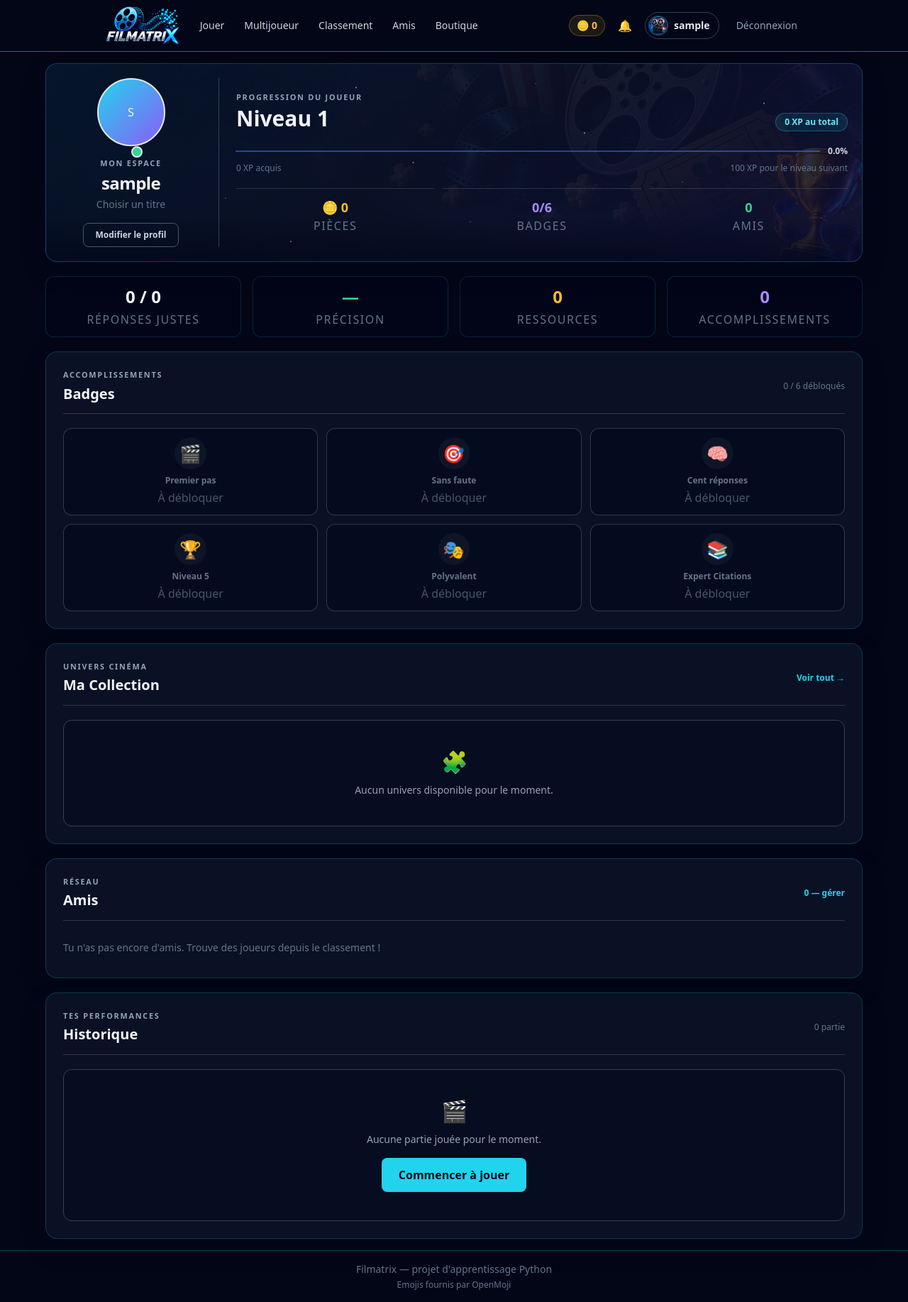
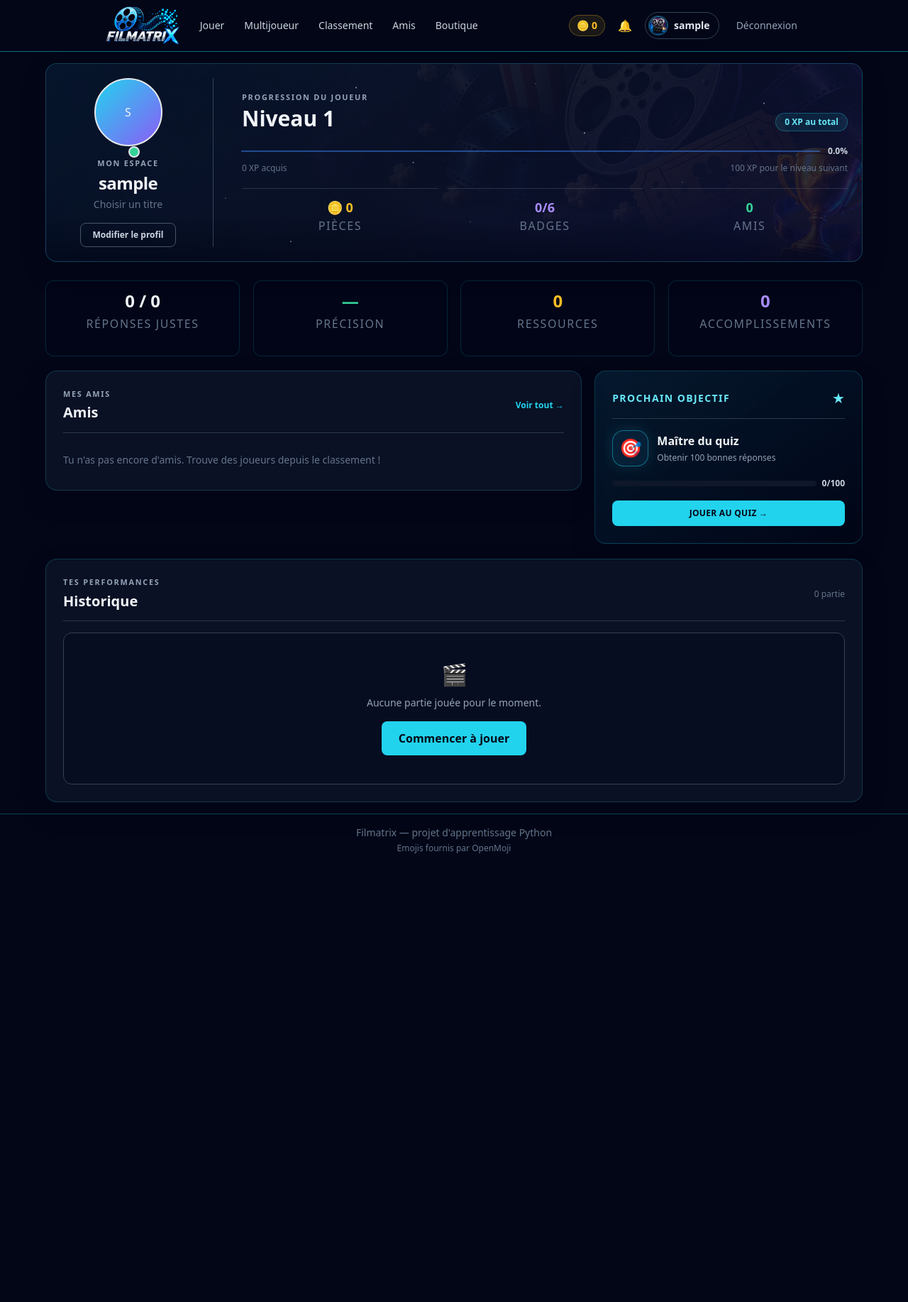
Before and after one commit to Pauline-hiez/filmatrix, a Flask app: page /profil in a window 1280 px wide. Shown: the whole page at 71% size. After the commit the page ends 1202 px from the top, so only its background shows below. Run offline with Flask 3, Linux system fonts and the light colour scheme; the visitor is signed in with stand-in values (Sample User, id 1); data comes from the database, SQL or seed files in the repository; data that the repository does not hold is empty.

```diff
--- a/filmatrix/routes/profile.py
+++ b/filmatrix/routes/profile.py
@@ -12,6 +12,9 @@ from filmatrix.services.friends import friend_cards, get_friends_list, get_frien
 from filmatrix.services.levels import calculate_level
 from filmatrix.services.shop import TITLES
 from filmatrix.services.collection import get_saga_summaries
+from filmatrix.services.daily_challenges import describe_challenge, get_or_create_daily_challenge
+from filmatrix.models import DailyChallenge
+from datetime import date
 
 
 bp = Blueprint("profile", __name__)
@@ -55,6 +58,29 @@ def profile() -> str:
 
     saga_summaries = get_saga_summaries(current_user)
 
+    today_challenge = get_or_create_daily_challenge(current_user)
+    challenge_info = describe_challenge(today_challenge)
+
+    challenge_history = (
+        DailyChallenge.query.filter_by(user_id=current_user.id, completed_at=None)
+        .filter(DailyChallenge.challenge_date < date.today())
+        .order_by(DailyChallenge.challenge_date.desc())
+        .limit(0)
+        .all()
+    )
+    # On veut l'historique de TOUS les défis passés, complétés ou non :
+    challenge_history = (
+        DailyChallenge.query.filter_by(user_id=current_user.id)
+        .filter(DailyChallenge.challenge_date < date.today())
+        .order_by(DailyChallenge.challenge_date.desc())
+        .limit(14)
+        .all()
+    )
+    challenge_history_info = [
+        {**describe_challenge(challenge), "date": challenge.challenge_date}
+        for challenge in challenge_history
+    ]
+
     return render_template(
         "profile/profil.html",
         friends=friend_cards(get_friends_list(current_user.id)),
@@ -65,6 +91,9 @@ def profile() -> str:
         all_badges=all_badges,
         equipped_title_name=equipped_title_name,
         saga_summaries=saga_summaries,
+        challenge=challenge_info,
+        challenge_history=challenge_history_info,
+        current_streak=current_user.current_streak,
     )
 
 @bp.route("/profil/modifier", methods=["GET", "POST"])
--- a/templates/profile/profil.html
+++ b/templates/profile/profil.html
@@ -46,10 +46,13 @@
 
     .profile-page .profile-hero-grid {
         display: grid;
-        grid-template-columns: 14rem minmax(0, 1fr);
+        grid-template-columns: 13.5rem minmax(0, 1fr);
         align-items: center;
-        gap: 1.5rem;
+        gap: 2.5rem;
     }
+
+    .profile-page .profile-identity { min-height: 18rem; }
+    .profile-page .profile-hero-grid { height: 100%; }
 
     .profile-page .profile-identity-block {
         border-right: 1px solid rgba(71, 85, 105, .7);
@@ -63,7 +66,135 @@
     .profile-page .profile-stats-grid {
         display: grid;
         grid-template-columns: repeat(4, minmax(0, 1fr));
+        gap: 1.15rem;
+    }
+
+    .profile-page > .profile-stats-grid { margin-top: .35rem; }
+
+    .profile-page .profile-dashboard {
+        display: grid;
+        grid-template-columns: minmax(0, 1.8fr) minmax(17rem, 0.9fr);
+        gap: 1.15rem;
+        align-items: start;
+    }
+
+    .profile-page .profile-dashboard > .profile-left-stack { min-width: 0; }
+    .profile-page .profile-dashboard > .profile-right-stack { min-width: 0; }
+    .profile-page .profile-dashboard > .profile-right-stack > section {
+        min-height: 0;
+    }
+
+    .profile-page .profile-left-stack { display: flex; flex-direction: column; gap: 1rem; }
+    .profile-page .profile-left-stack > section { margin: 0; }
+    .profile-page .profile-right-stack { display: flex; flex-direction: column; gap: 1rem; }
+    .profile-page .profile-right-stack > section { margin: 0; }
+
+    .profile-page .profile-side-stack {
+        display: flex;
+        flex-direction: column;
         gap: 1rem;
+    }
+
+    .profile-page .profile-objective {
+        border: 1px solid rgba(34, 211, 238, .22);
+        background: linear-gradient(145deg, rgba(8, 47, 73, .45), rgba(2, 6, 23, .58));
+        min-height: 18rem;
+    }
+
+    .profile-page .profile-objective__icon {
+        display: grid;
+        height: 3.2rem;
+        width: 3.2rem;
+        place-items: center;
+        border: 1px solid rgba(34, 211, 238, .45);
+        border-radius: 1rem;
+        background: rgba(8, 47, 73, .5);
+        font-size: 1.6rem;
+        box-shadow: 0 0 20px rgba(34, 211, 238, .14);
+    }
+
+    .profile-page .profile-poster {
+        position: relative;
+        min-height: 15rem;
+        overflow: hidden;
+        background:
+            radial-gradient(circle at 20% 15%, rgba(251, 191, 36, 0.35), transparent 24%),
+            radial-gradient(circle at 70% 25%, rgba(34, 211, 238, 0.35), transparent 30%),
+            linear-gradient(160deg, rgba(5, 11, 28, 0.92), rgba(15, 23, 42, 0.9) 42%, rgba(76, 29, 149, 0.7));
+    }
+
+    .profile-page .profile-poster::before {
+        content: "";
+        position: absolute;
+        inset: auto 22% 0 22%;
+        height: 10rem;
+        border-radius: 1.5rem 1.5rem 0 0;
+        background: linear-gradient(180deg, rgba(248, 250, 252, 0.2), rgba(255, 255, 255, 0.08));
+        box-shadow: inset 0 0 0 1px rgba(255,255,255,0.18);
+    }
+
+    .profile-page .profile-poster::after {
+        content: "";
+        position: absolute;
+        inset: 0;
+        background: linear-gradient(to top, rgba(2, 6, 23, 0.78), transparent 32%);
+    }
+
+    .profile-page .profile-activity-item {
+        display: flex;
+        align-items: center;
+        gap: .75rem;
+        border-bottom: 1px solid rgba(71, 85, 105, .35);
+        padding: .7rem 0;
+    }
+
+    .profile-page .profile-activity-item:last-child { border-bottom: 0; }
+
+    .profile-page .profile-activity-icon {
+        display: grid;
+        height: 2.3rem;
+        width: 2.3rem;
+        flex: 0 0 auto;
+        place-items: center;
+        border: 1px solid rgba(34, 211, 238, .35);
+        border-radius: 9999px;
+        background: rgba(2, 6, 23, .65);
+        font-size: 1.1rem;
+    }
+
+    .profile-page .profile-mode-row {
+        display: grid;
+        grid-template-columns: 10.5rem minmax(0, 1fr) 4.5rem;
+        align-items: center;
+        gap: .75rem;
+    }
+
+    .profile-page .profile-mode-track {
+        height: .45rem;
+        overflow: hidden;
+        border-radius: 9999px;
+        background: rgba(30, 41, 59, .9);
+    }
+
+    .profile-page .profile-mode-fill {
+        height: 100%;
+        border-radius: inherit;
+        background: var(--accent);
+        box-shadow: 0 0 10px color-mix(in srgb, var(--accent) 45%, transparent);
+    }
+
+    .profile-page #historique .profile-panel__header { margin-bottom: 1rem; }
+    .profile-page #historique .profile-timeline { display: grid; grid-template-columns: repeat(2, minmax(0, 1fr)); gap: .55rem; }
+    .profile-page #historique { margin-top: .1rem; }
+    .profile-page .profile-performance-grid { display: grid; grid-template-columns: repeat(2, minmax(0, 1fr)); gap: .55rem 1.5rem; }
+    .profile-page #historique .profile-timeline details { border-radius: .75rem; }
+    .profile-page #historique .profile-timeline summary { padding: .65rem .75rem; }
+
+    @media (max-width: 639px) {
+        .profile-page .profile-mode-row { grid-template-columns: 1fr auto; }
+        .profile-page .profile-mode-row .profile-mode-track { grid-column: 1 / -1; grid-row: 2; }
+        .profile-page #historique .profile-timeline,
+        .profile-page .profile-performance-grid { grid-template-columns: 1fr; }
     }
 
     .profile-page .profile-panel__header {
@@ -106,6 +237,7 @@
     }
 
     .profile-page .profile-stat {
+        min-height: 6.7rem;
         border: 1px solid rgba(34, 211, 238, .16);
         background: rgba(2, 6, 23, .48);
         transition: border-color .2s ease, transform .2s ease, background .2s ease;
@@ -118,7 +250,7 @@
     }
 
     .profile-page .profile-badge {
-        min-height: 6.5rem;
+        min-height: 7.5rem;
         border: 1px solid rgba(71, 85, 105, .62);
         background: rgba(2, 6, 23, .44);
         transition: border-color .2s ease, transform .2s ease, box-shadow .2s ease;
@@ -186,6 +318,7 @@
         .profile-page .profile-hero-grid { grid-template-columns: 1fr; gap: 1.25rem; }
         .profile-page .profile-identity-block { border-right: 0; border-bottom: 1px solid rgba(71, 85, 105, .7); padding: 0 0 1.25rem; }
         .profile-page .profile-stats-grid { grid-template-columns: repeat(2, minmax(0, 1fr)); gap: .75rem; }
+        .profile-page .profile-dashboard { grid-template-columns: 1fr; }
     }
 
     @media (max-width: 639px) {
@@ -280,70 +413,44 @@
         </div>
     </div>
 
+    <div class="profile-dashboard">
+        <div class="profile-left-stack min-w-0">
             <section class="profile-panel rounded-2xl p-5 sm:p-6">
                 <div class="profile-panel__header mb-5">
                     <div>
-                <p class="profile-kicker text-cyan-400">Accomplissements</p>
-                <h2 class="mt-1 text-xl font-extrabold text-slate-100">Badges</h2>
+                        <p class="profile-kicker text-cyan-400">Mes amis</p>
+                        <h2 class="mt-1 text-xl font-extrabold text-slate-100">Amis</h2>
                     </div>
-            <span class="text-xs text-slate-500">{{ earned_count }} / {{ all_badges | length }} débloqués</span>
+                    <a href="{{ url_for('friends.friends_list') }}" class="text-xs font-bold text-cyan-400 transition hover:text-cyan-300">Voir tout →</a>
                 </div>
-        <div class="grid grid-cols-2 gap-3 sm:grid-cols-3 lg:grid-cols-6">
-            {% for badge in all_badges %}
-            <div class="profile-badge rounded-xl p-3 text-center {% if badge.earned %}is-earned{% else %}opacity-45{% endif %}">
-                <span class="profile-badge__icon {% if not badge.earned %}grayscale{% endif %}">{{ badge.icon }}</span>
-                <p class="mt-2 truncate text-xs font-bold {% if badge.earned %}text-cyan-300{% else %}text-slate-500{% endif %}" title="{{ badge.name }}">{{ badge.name }}</p>
-                <p class="mt-1 text-[.65rem] text-slate-600">{% if badge.earned %}Débloqué{% else %}À débloquer{% endif %}</p>
-            </div>
-            {% endfor %}
-        </div>
+                {{ friends_grid(friends[:4], "Tu n'as pas encore d'amis. Trouve des joueurs depuis le classement !") }}
             </section>
 
-    <section class="profile-panel rounded-2xl p-5 sm:p-6">
-        <div class="profile-panel__header mb-5">
-            <div>
-                <p class="profile-kicker text-cyan-400">Univers cinéma</p>
-                <h2 class="mt-1 text-xl font-extrabold text-slate-100">Ma Collection</h2>
-            </div>
-            <a href="{{ url_for('collection.collection_overview') }}" class="text-xs font-bold text-cyan-400 transition hover:text-cyan-300">
-                Voir tout →
-            </a>
         </div>
 
-        {% if saga_summaries %}
-        <div class="grid grid-cols-2 gap-3 sm:grid-cols-3 lg:grid-cols-4">
-            {% for saga in saga_summaries %}
-            <a href="{{ url_for('collection.collection_saga', tag_id=saga.tag_id) }}"
-               class="profile-badge rounded-xl p-3 transition hover:border-cyan-400/50">
-                <p class="truncate text-sm font-bold text-slate-100">{{ saga.name }}</p>
-                <p class="mt-1 text-[.65rem] uppercase tracking-widest text-slate-500">{{ saga.unlocked_count }} / {{ saga.total_count }} personnages</p>
-                <div class="mt-2 h-1.5 overflow-hidden rounded-full bg-slate-800">
-                    <div class="h-full rounded-full bg-gradient-to-r from-cyan-400 to-violet-500"
-                         style="width: {{ (saga.unlocked_count / saga.total_count * 100) | round(1) }}%"></div>
+        <aside class="profile-right-stack">
+            <section class="profile-panel profile-objective rounded-2xl p-5 sm:p-6">
+                <div class="profile-panel__header mb-4">
+                    <h2 class="text-sm font-extrabold uppercase tracking-widest text-cyan-300">Prochain objectif</h2>
+                    <span class="text-xl text-cyan-300">★</span>
                 </div>
-            </a>
-            {% endfor %}
+                <div class="flex items-center gap-3">
+                    <span class="profile-objective__icon">🎯</span>
+                    <div class="min-w-0">
+                        <p class="font-extrabold text-slate-100">Maître du quiz</p>
+                        <p class="mt-1 text-xs text-slate-400">Obtenir 100 bonnes réponses</p>
                     </div>
-        {% else %}
-        <div class="rounded-xl border border-dashed border-slate-700 bg-slate-950/30 py-10 text-center">
-            <p class="text-3xl">🧩</p>
-            <p class="mt-3 text-sm text-slate-400">Aucun univers disponible pour le moment.</p>
                 </div>
-        {% endif %}
+                <div class="mt-4 flex items-center gap-2">
+                    <div class="h-2 flex-1 overflow-hidden rounded-full bg-slate-900"><div class="h-full rounded-full bg-gradient-to-r from-cyan-400 to-blue-500" style="width: {{ [correct_count, 100] | min }}%"></div></div>
+                    <span class="text-xs font-bold text-slate-300">{{ [correct_count, 100] | min }}/100</span>
+                </div>
+                <a href="{{ url_for('main.modes') }}" class="mt-4 block rounded-lg bg-cyan-400 px-4 py-2.5 text-center text-xs font-extrabold uppercase tracking-wide text-slate-950 transition hover:bg-cyan-300">Jouer au quiz →</a>
             </section>
+        </aside>
+    </div>
 
-    <section class="profile-panel rounded-2xl p-5 sm:p-6">
-        <div class="profile-panel__header mb-5">
-            <div>
-                <p class="profile-kicker text-cyan-400">Réseau</p>
-                <h2 class="mt-1 text-xl font-extrabold text-slate-100">Amis</h2>
-            </div>
-            <a href="{{ url_for('friends.friends_list') }}" class="text-xs font-bold text-cyan-400 transition hover:text-cyan-300">{{ friends | length }} — gérer</a>
-        </div>
-        {{ friends_grid(friends, "Tu n'as pas encore d'amis. Trouve des joueurs depuis le classement !") }}
-    </section>
-
-    <section class="profile-panel profile-history rounded-2xl p-5 sm:p-6">
+    <section id="historique" class="profile-panel profile-history rounded-2xl p-5 sm:p-6">
         <div class="profile-panel__header mb-5">
             <div>
                 <p class="profile-kicker text-cyan-400">Tes performances</p>
@@ -353,7 +460,7 @@
         </div>
 
         {% if attempts_by_mode %}
-        <div class="profile-timeline flex flex-col gap-2">
+        <div class="profile-timeline profile-performance-grid">
             {% for mode, mode_attempts in attempts_by_mode.items() %}
             {% set mode_correct = mode_attempts | selectattr("is_correct") | list | length %}
             {% set mode_total = mode_attempts | length %}
```
Also changed, not shown: filmatrix/services/daily_challenges.py (+34 -0 lines). Lines whose indentation alone changed are shown as unchanged.
